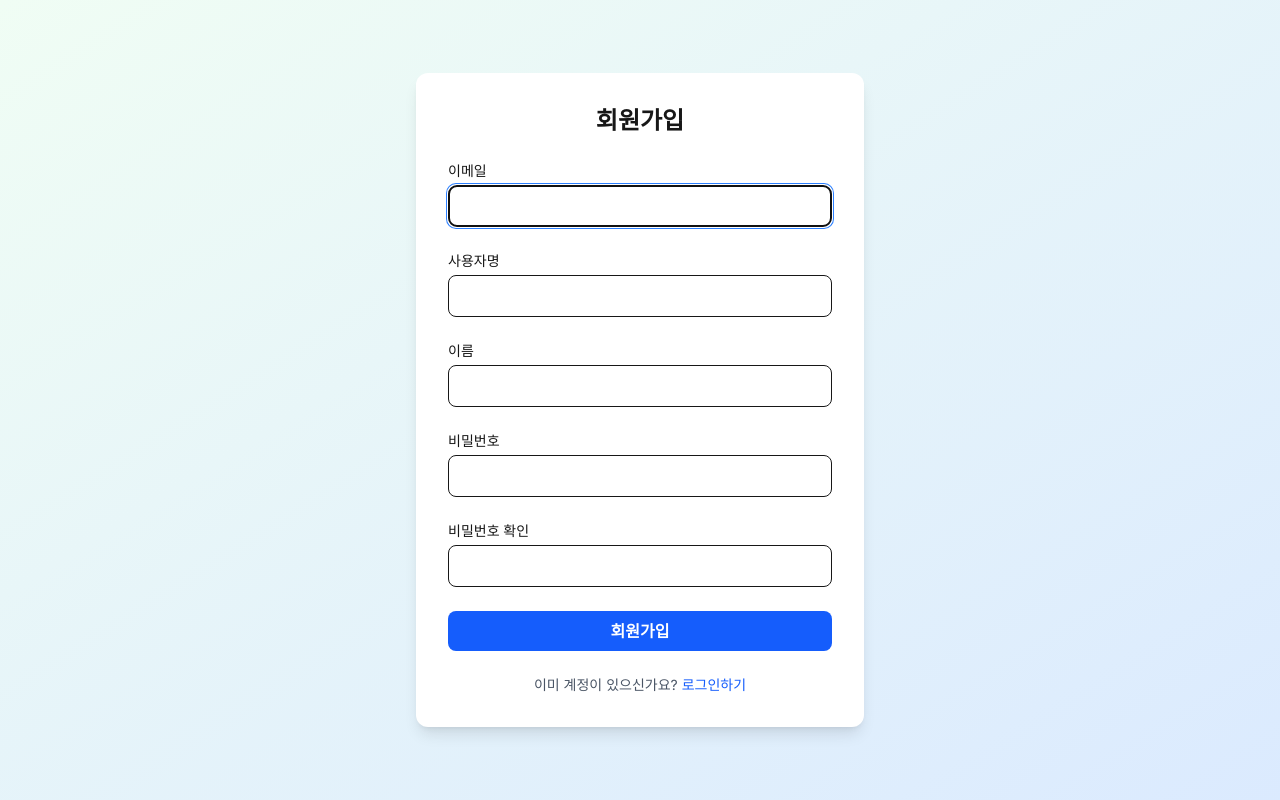
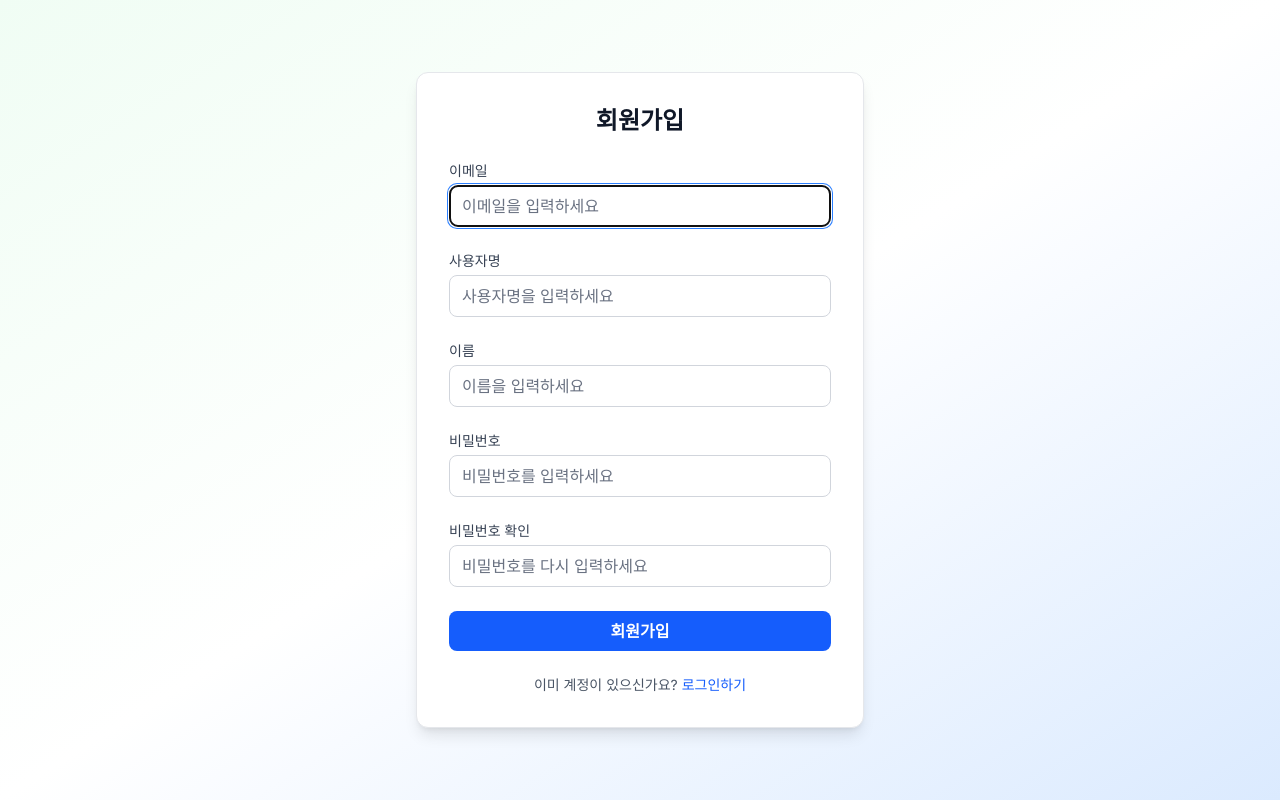
Before and after one commit to choijinwon/promptedu, a Next.js app: page /register in a window 1280 px wide. Built offline with nearby package versions, Linux system fonts and the light colour scheme.

Commit message:
Fix register page text visibility in dark mode

```diff
--- a/src/app/register/page.tsx
+++ b/src/app/register/page.tsx
@@ -57,8 +57,8 @@ export default function RegisterPage() {
 
       // JWT 저장
       localStorage.setItem("prompt_hub_token", data.token);
-      // 성공시 글쓰기 페이지로 이동
-      router.push("/write");
+      // 성공시 메인 페이지로 이동
+      router.push("/");
     } catch (err: any) {
       setError(err.message || "회원가입 중 오류 발생");
     } finally {
@@ -67,86 +67,91 @@ export default function RegisterPage() {
   };
 
   return (
-    <div className="min-h-screen flex items-center justify-center bg-gradient-to-br from-green-50 to-blue-100">
+    <div className="min-h-screen flex items-center justify-center bg-gradient-to-br from-green-50 via-white to-blue-100 dark:from-gray-900 dark:via-gray-800 dark:to-gray-900">
       <form
         onSubmit={handleSubmit}
-        className="bg-white p-8 rounded-xl shadow-lg w-full max-w-md space-y-6"
+        className="bg-white dark:bg-gray-800 p-8 rounded-xl shadow-lg w-full max-w-md space-y-6 border border-gray-200 dark:border-gray-700"
       >
-        <h1 className="text-2xl font-bold text-center">회원가입</h1>
-        {error && <div className="text-red-500 text-sm text-center">{error}</div>}
+        <h1 className="text-2xl font-bold text-center text-gray-900 dark:text-white">회원가입</h1>
+        {error && <div className="text-red-500 dark:text-red-400 text-sm text-center">{error}</div>}
 
         <div>
-          <label className="block mb-1 text-sm font-medium">이메일</label>
+          <label className="block mb-1 text-sm font-medium text-gray-700 dark:text-gray-300">이메일</label>
           <input
             type="email"
             name="email"
-            className="w-full border px-3 py-2 rounded-lg focus:ring-2 focus:ring-blue-500"
+            className="w-full border border-gray-300 dark:border-gray-600 px-3 py-2 rounded-lg focus:ring-2 focus:ring-blue-500 dark:focus:ring-blue-400 bg-white dark:bg-gray-700 text-gray-900 dark:text-white placeholder-gray-500 dark:placeholder-gray-400"
             value={formData.email}
             onChange={handleChange}
             required
             autoFocus
+            placeholder="이메일을 입력하세요"
           />
         </div>
 
         <div>
-          <label className="block mb-1 text-sm font-medium">사용자명</label>
+          <label className="block mb-1 text-sm font-medium text-gray-700 dark:text-gray-300">사용자명</label>
           <input
             type="text"
             name="username"
-            className="w-full border px-3 py-2 rounded-lg focus:ring-2 focus:ring-blue-500"
+            className="w-full border border-gray-300 dark:border-gray-600 px-3 py-2 rounded-lg focus:ring-2 focus:ring-blue-500 dark:focus:ring-blue-400 bg-white dark:bg-gray-700 text-gray-900 dark:text-white placeholder-gray-500 dark:placeholder-gray-400"
             value={formData.username}
             onChange={handleChange}
             required
+            placeholder="사용자명을 입력하세요"
           />
         </div>
 
         <div>
-          <label className="block mb-1 text-sm font-medium">이름</label>
+          <label className="block mb-1 text-sm font-medium text-gray-700 dark:text-gray-300">이름</label>
           <input
             type="text"
             name="name"
-            className="w-full border px-3 py-2 rounded-lg focus:ring-2 focus:ring-blue-500"
+            className="w-full border border-gray-300 dark:border-gray-600 px-3 py-2 rounded-lg focus:ring-2 focus:ring-blue-500 dark:focus:ring-blue-400 bg-white dark:bg-gray-700 text-gray-900 dark:text-white placeholder-gray-500 dark:placeholder-gray-400"
             value={formData.name}
             onChange={handleChange}
             required
+            placeholder="이름을 입력하세요"
           />
         </div>
 
         <div>
-          <label className="block mb-1 text-sm font-medium">비밀번호</label>
+          <label className="block mb-1 text-sm font-medium text-gray-700 dark:text-gray-300">비밀번호</label>
           <input
             type="password"
             name="password"
-            className="w-full border px-3 py-2 rounded-lg focus:ring-2 focus:ring-blue-500"
+            className="w-full border border-gray-300 dark:border-gray-600 px-3 py-2 rounded-lg focus:ring-2 focus:ring-blue-500 dark:focus:ring-blue-400 bg-white dark:bg-gray-700 text-gray-900 dark:text-white placeholder-gray-500 dark:placeholder-gray-400"
             value={formData.password}
             onChange={handleChange}
             required
+            placeholder="비밀번호를 입력하세요"
           />
         </div>
 
         <div>
-          <label className="block mb-1 text-sm font-medium">비밀번호 확인</label>
+          <label className="block mb-1 text-sm font-medium text-gray-700 dark:text-gray-300">비밀번호 확인</label>
           <input
             type="password"
             name="confirmPassword"
-            className="w-full border px-3 py-2 rounded-lg focus:ring-2 focus:ring-blue-500"
+            className="w-full border border-gray-300 dark:border-gray-600 px-3 py-2 rounded-lg focus:ring-2 focus:ring-blue-500 dark:focus:ring-blue-400 bg-white dark:bg-gray-700 text-gray-900 dark:text-white placeholder-gray-500 dark:placeholder-gray-400"
             value={formData.confirmPassword}
             onChange={handleChange}
             required
+            placeholder="비밀번호를 다시 입력하세요"
           />
         </div>
 
         <button
           type="submit"
-          className="w-full bg-blue-600 text-white py-2 rounded-lg font-semibold hover:bg-blue-700 transition"
+          className="w-full bg-blue-600 dark:bg-blue-500 text-white py-2 rounded-lg font-semibold hover:bg-blue-700 dark:hover:bg-blue-600 transition-colors duration-200"
           disabled={loading}
         >
           {loading ? "가입 중..." : "회원가입"}
         </button>
 
-        <div className="text-center text-sm text-gray-600">
+        <div className="text-center text-sm text-gray-600 dark:text-gray-400">
           이미 계정이 있으신가요?{" "}
-          <Link href="/login" className="text-blue-600 hover:underline">
+          <Link href="/login" className="text-blue-600 dark:text-blue-400 hover:underline">
             로그인하기
           </Link>
         </div>
```
